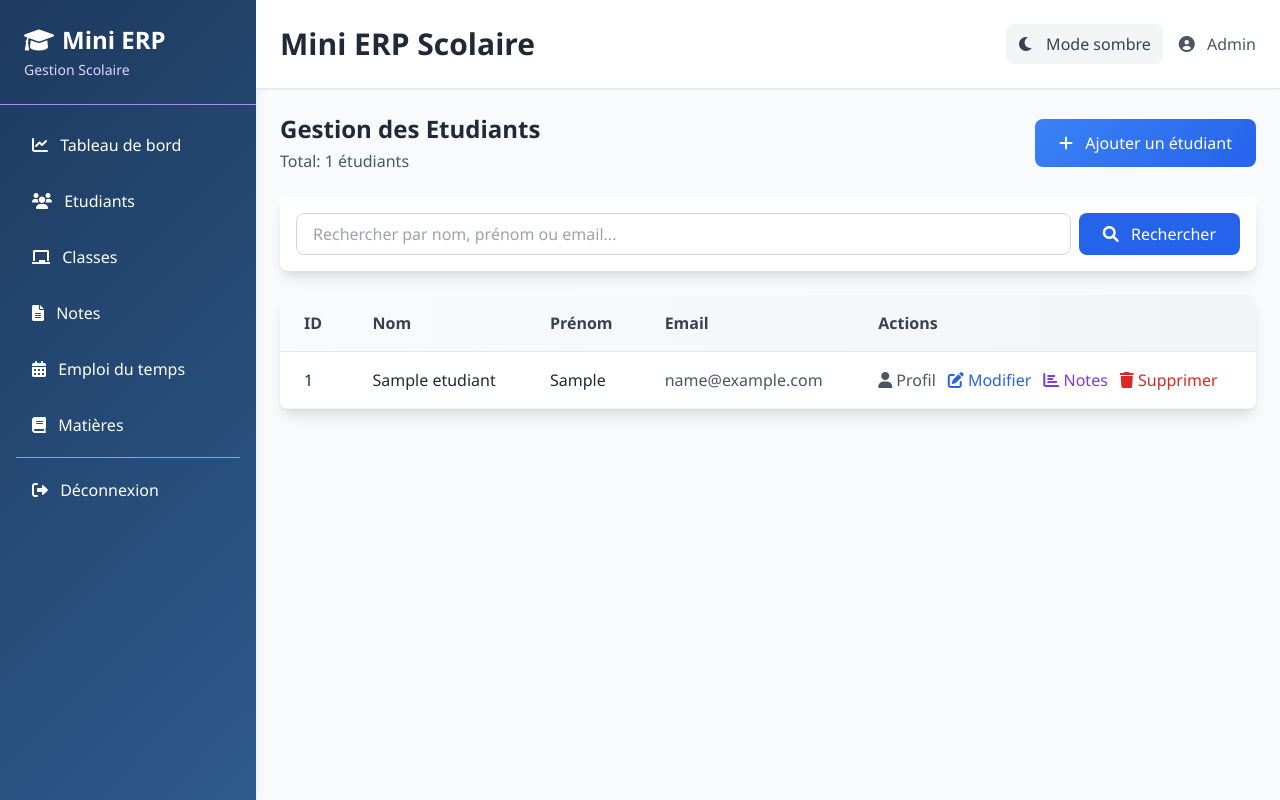
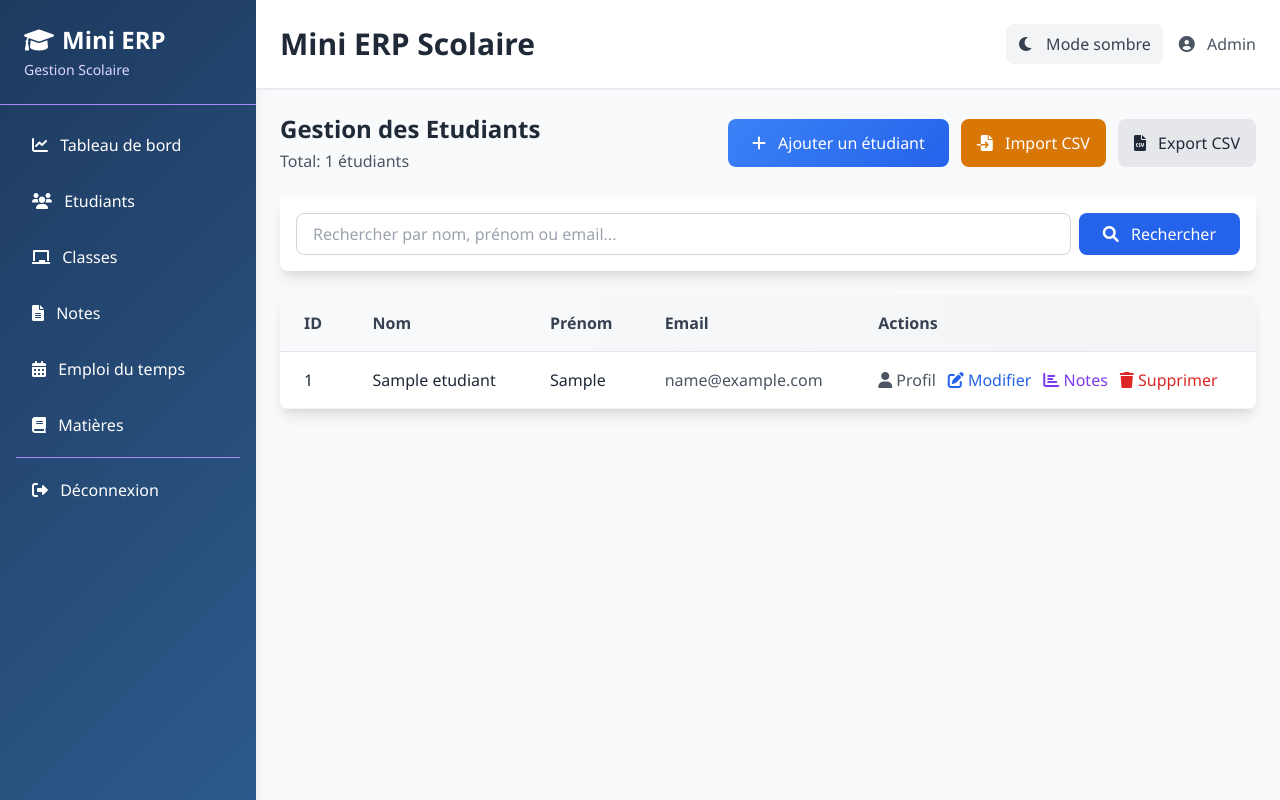
Before and after one commit to sabirmeskin/etude, a PHP site: page /index.php?r=Student in a window 1280 px wide. Run offline with PHP 8.4, Linux system fonts and the light colour scheme; the visitor is signed in with stand-in values (Sample User, id 1); tables that the repository leaves empty hold one stand-in row (values such as "Sample post").

Commit message:
feat: add import and export functionality for student data via CSV

```diff
--- a/controllers/StudentController.php
+++ b/controllers/StudentController.php
@@ -22,6 +22,38 @@ class StudentController extends BaseController
         $pager = Student::paginate($page, 5, $search);
         $students = $pager['data'];
         $this->render('students/list', ['students' => $students, 'search' => $search, 'pager' => $pager]);
+    }
+
+    public function import()
+    {
+        $this->render('students/import');
+    }
+
+    public function uploadImport()
+    {
+        if ($_SERVER['REQUEST_METHOD'] !== 'POST' || empty($_FILES['csv'])) {
+            header('Location: /index.php?r=students');
+            exit;
+        }
+
+        $tmp = $_FILES['csv']['tmp_name'];
+        $result = Student::importFromCsv($tmp);
+        $message = $result['success'] . ' lignes importées.';
+        if (!empty($result['errors'])) {
+            $message .= ' Erreurs: ' . implode(';', array_slice($result['errors'],0,5));
+        }
+        $_SESSION['flash'] = $message;
+        header('Location: /index.php?r=students');
+        exit;
+    }
+
+    public function export()
+    {
+        $csv = Student::exportCsv();
+        header('Content-Type: text/csv');
+        header('Content-Disposition: attachment; filename="students_export.csv"');
+        echo $csv;
+        exit;
     }
 
     public function create()
--- a/models/Student.php
+++ b/models/Student.php
@@ -155,4 +155,65 @@ class Student
         $row = $stmt->fetch();
         return (int) ($row['total'] ?? 0);
     }
+
+    public static function importFromCsv(string $tmpFilePath, array $options = [])
+    {
+        $pdo = db();
+        $handle = fopen($tmpFilePath, 'r');
+        if (!$handle) return ['success' => 0, 'errors' => ['unable_to_open_file']];
+
+        $header = null;
+        $insertStmt = $pdo->prepare('INSERT INTO etudiants (nom, prenom, email, classe_id, photo) VALUES (?, ?, ?, ?, ?)');
+        $success = 0;
+        $errors = [];
+
+        while (($row = fgetcsv($handle, 10000, ',')) !== false) {
+            if ($header === null) {
+                $header = array_map('trim', $row);
+                continue;
+            }
+
+            $data = array_combine($header, $row);
+            if ($data === false) {
+                $errors[] = 'invalid_row';
+                continue;
+            }
+
+            $nom = trim($data['nom'] ?? $data['name'] ?? '');
+            $prenom = trim($data['prenom'] ?? $data['firstname'] ?? '');
+            $email = trim($data['email'] ?? '');
+            $classe = !empty($data['classe_id']) ? (int)$data['classe_id'] : (isset($data['classe']) ? (int)$data['classe'] : null);
+
+            if ($nom === '' || $prenom === '') {
+                $errors[] = 'missing_name';
+                continue;
+            }
+
+            try {
+                $insertStmt->execute([$nom, $prenom, $email ?: null, $classe ?: null, null]);
+                $success++;
+            } catch (Exception $e) {
+                $errors[] = $e->getMessage();
+            }
+        }
+        fclose($handle);
+
+        return ['success' => $success, 'errors' => $errors];
+    }
+
+    public static function exportCsv()
+    {
+        $pdo = db();
+        $stmt = $pdo->query('SELECT id, nom, prenom, email, classe_id FROM etudiants ORDER BY id ASC');
+        $rows = $stmt->fetchAll();
+        $output = fopen('php://memory', 'r+');
+        fputcsv($output, ['id','nom','prenom','email','classe_id']);
+        foreach ($rows as $r) {
+            fputcsv($output, [$r['id'], $r['nom'], $r['prenom'], $r['email'], $r['classe_id']]);
+        }
+        rewind($output);
+        $csv = stream_get_contents($output);
+        fclose($output);
+        return $csv;
+    }
 }
--- a/views/students/list.php
+++ b/views/students/list.php
@@ -5,9 +5,17 @@
             <h2 class="text-2xl font-bold text-gray-800">Gestion des Etudiants</h2>
             <p class="text-gray-600 mt-1">Total: <?= count($students) ?> étudiants</p>
         </div>
-        <a href="/index.php?r=students/create" class="btn-primary bg-blue-600 text-white px-6 py-3 rounded-lg hover:shadow-lg transition hover:bg-blue-700">
-            <i class="fas fa-plus mr-2"></i> Ajouter un étudiant
-        </a>
+        <div class="flex gap-3">
+            <a href="/index.php?r=students/create" class="btn-primary bg-blue-600 text-white px-6 py-3 rounded-lg hover:shadow-lg transition hover:bg-blue-700">
+                <i class="fas fa-plus mr-2"></i> Ajouter un étudiant
+            </a>
+            <a href="/index.php?r=students/import" class="bg-yellow-600 text-white px-4 py-3 rounded-lg hover:bg-yellow-700 transition">
+                <i class="fas fa-file-import mr-2"></i> Import CSV
+            </a>
+            <a href="/index.php?r=students/export" class="bg-gray-200 text-gray-800 px-4 py-3 rounded-lg hover:bg-gray-300 transition">
+                <i class="fas fa-file-csv mr-2"></i> Export CSV
+            </a>
+        </div>
     </div>
 
     <!-- Search Bar -->
```
Also changed, not shown: views/students/import.php (added, +16 -0 lines).
